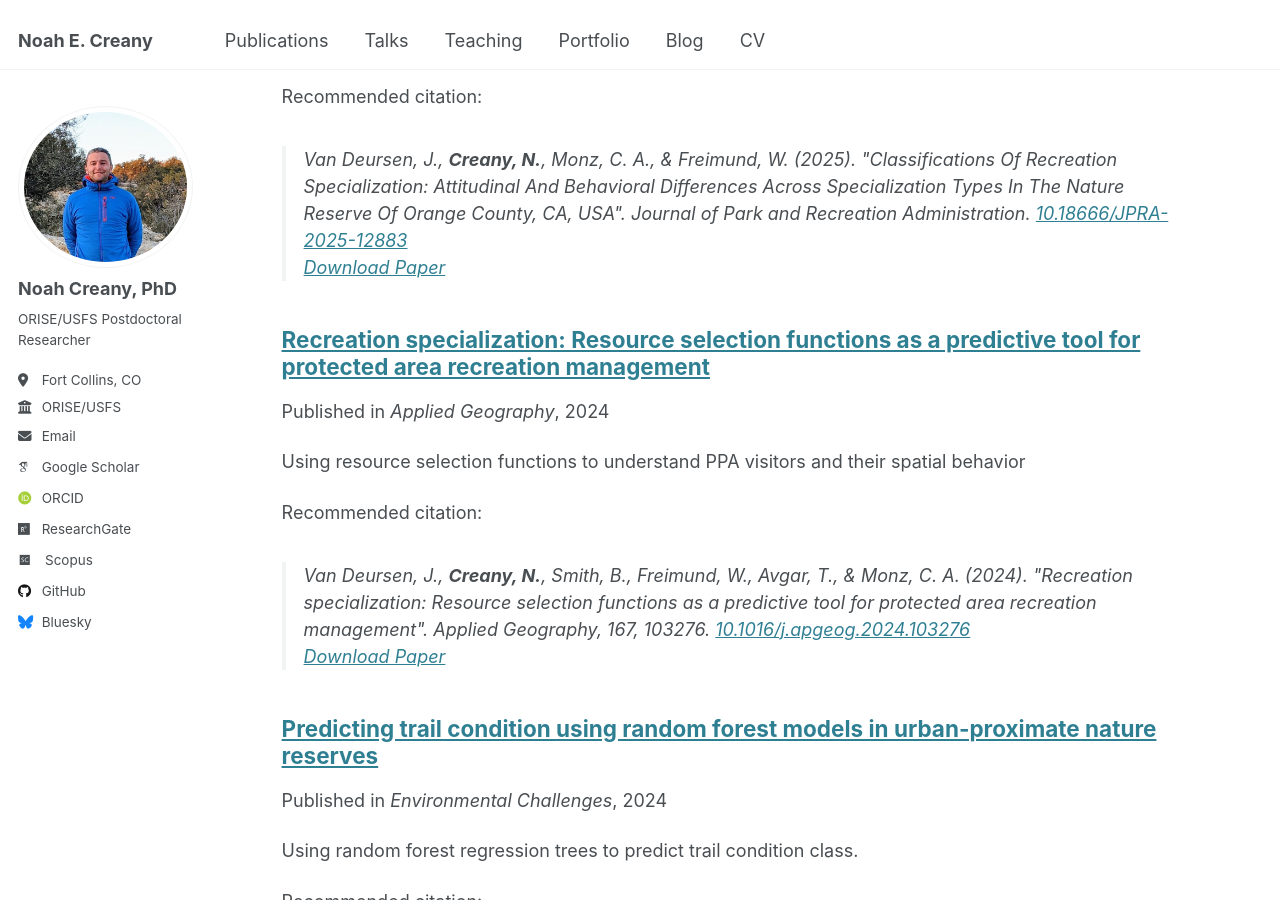
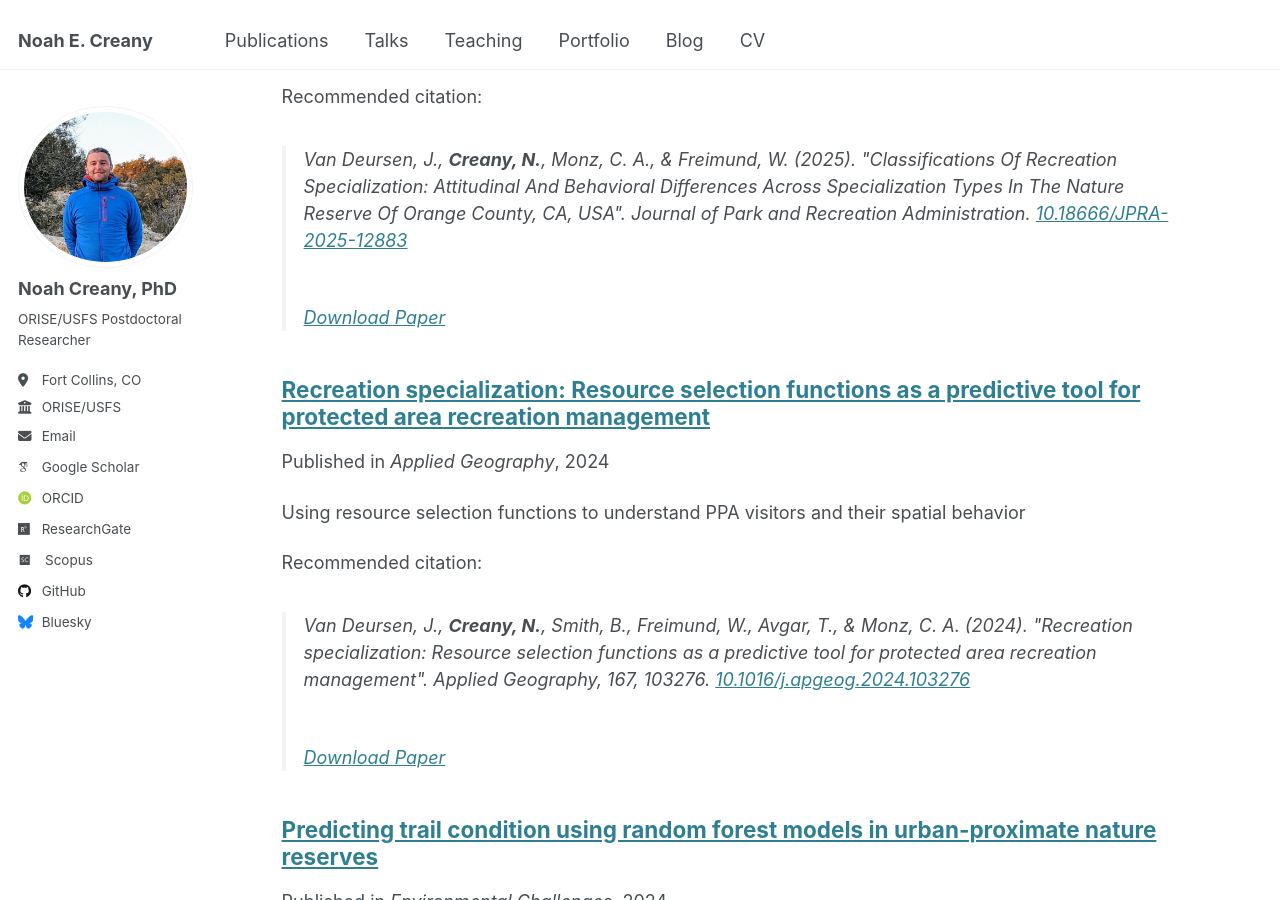
Before and after one commit to noahcreany/noahcreany.github.io, a Jekyll site: the page built from _pages/publications.html, in a window 1280 px wide and 900 px high, scrolled down 455 px. Built offline with Jekyll 4.4.1, drawn with Linux system fonts in a browser that asks for light colours; some web fonts are replaced.

Commit message:
More formatting changes

```diff
--- a/_includes/archive-single.html
+++ b/_includes/archive-single.html
@@ -53,11 +53,11 @@
     {% endif %}
 
     {% if post.citation and post.paperurl and post.slidesurl %}
-      <p>Recommended citation:<br> <blockquote>{{ post.citation }}<br /><a href="{{ post.paperurl }}">Download Paper</a> | <a href="{{ post.slidesurl }}">Download Slides</a></p></blockquote>
+      <p>Recommended citation:<br> <blockquote><p>{{ post.citation }}</p><br /><a href="{{ post.paperurl }}">Download Paper</a> | <a href="{{ post.slidesurl }}">Download Slides</a></p></blockquote>
     {% elsif post.citation and post.paperurl %}
-      <p>Recommended citation:<br> <blockquote>{{ post.citation }}<br /><a href="{{ post.paperurl }}">Download Paper</a></p></blockquote>
+      <p>Recommended citation:<br> <blockquote><p>{{ post.citation }}</p><br /><a href="{{ post.paperurl }}">Download Paper</a></p></blockquote>
     {% elsif post.citation and post.slidesurl %}
-      <p>Recommended citation:<br> <blockquote>{{ post.citation }}<br /><a href="{{ post.slidesurl }}">Download Slides</a></p></blockquote>
+      <p>Recommended citation:<br> <blockquote><p>{{ post.citation }}</p><br /><a href="{{ post.slidesurl }}">Download Slides</a></p></blockquote>
     {% elsif post.citation %}
       <p>Recommended citation:<br> {{ post.citation }}</p>
     {% elsif post.paperurl %}
```
